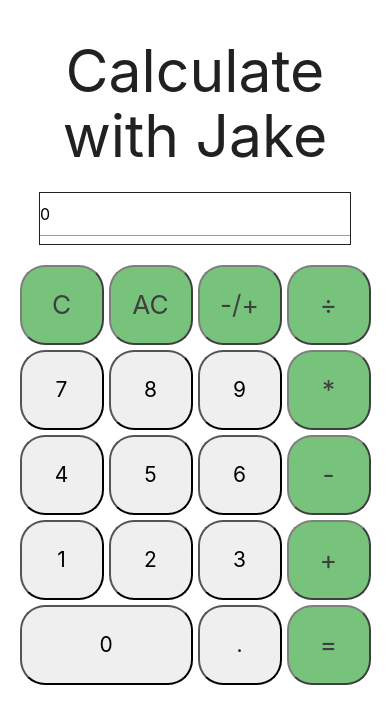
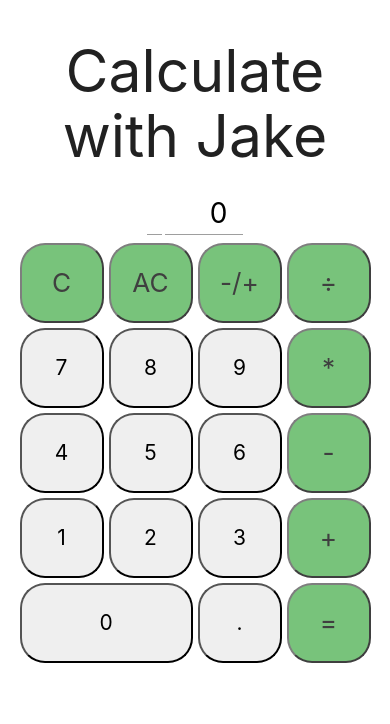
Before and after one commit to okeefem2/herwaldt-calculator, a plain HTML site: page index.html in a window 390 px wide. Drawn offline with nearby package versions, Linux system fonts and the light colour scheme.

Commit message:
update input to be num

```diff
--- a/index.html
+++ b/index.html
@@ -18,8 +18,13 @@
         <h1 class="center">Calculate with Jake</h1>
 
         <div class="topCalc">
-            <div class="calcField">
-                <input type="text" class="calcDisplay" id="calc" value=0>
+            <div class="output">
+                <div class="opField">
+                    <input type="text" class="opDisplay" id="op">
+                </div>
+                <div class="calcField">
+                    <input type="number" class="calcDisplay" id="calc" value=0>
+                </div>
             </div>
         </div>
 
--- a/main.js
+++ b/main.js
@@ -4,15 +4,22 @@
 let op;
 
 function inputNum(number) {
+    const numberString = document.getElementById("calc").value;
+
+    if (isNaN(numberString)) {
+        // Show error
+        return;
+    }
+    const number = Number(numberString);
     //if value is 0 then it is replaced by selected value. Otherwise adds to display value
-            if(document.getElementById("calc").value==0 || isNaN(document.getElementById("calc").value) ){
-                if(document.getElementById("calc").value == 0 + "."){
+    if (document.getElementById("calc").value == 0 || isNaN(document.getElementById("calc").value) ){
+        if (document.getElementById("calc").value == 0 + ".") {
             //nested if to account for 0. being treated as NaN
             document.getElementById("calc").value = document.getElementById("calc").value + number;
-                }else{
+        } else {
             document.getElementById("calc").value = number;
         }
-            }else{
+    } else {
         document.getElementById("calc").value = document.getElementById("calc").value + number;
     }
 }
@@ -75,11 +82,25 @@
 function calculate(){
     if(val1 == undefined || op == undefined || isNaN(document.getElementById("calc").value)){
         //do nothing if all variables are not defined or input value is not a number.
-                    //!!!Val2 is equal is in the input field at time of calculation
+            //!!!Val2 is equal to the input field at time of calculation
     } else {
-                document.getElementById("calc").value = "...Loading answer";
+        val2 = document.getElementById("calc").value
+        document.getElementById("calc").value = val1 + val2;
         val1 =undefined;
         val2 =undefined;
         op = undefined;
     }
 }
+
+function doCalculation(number1, number2, operator) {
+    switch (operator) {
+        case '+':
+            return number1 + number2;
+        case '-':
+            return number1 - number2;
+        case '*':
+            return number1 * number2;
+        default:
+            return 0;
+    }
+}
--- a/style.css
+++ b/style.css
@@ -29,13 +29,33 @@
 }
 
 .calcField {
-    width: 25%;
+    width: 84%;
     margin: 0 auto;
-    border-style: 1px solid;
 }
 
-.topCalc {
-    margin: 20px 0;
+.opField {
+    width: 15%;
+    margin: 0 auto;
+}
+
+.topCalc{
+    justify-content: center;
+    display: flex;
+}
+
+.output {
+    width: 25%;
+    display: flex;
+}
+
+#calc{
+    text-align: right;
+    font-size: 2em;
+}
+
+#op{
+    text-align: center;
+    font-size: 2em;
 }
 
 
@@ -54,8 +74,7 @@
     .calcField {
         width: 80%;
         margin: 0 auto;
-        border-style: solid;
-        border-width: 1px;
+        border-style: solid 1px;
     }
 
     .calculator .operator {
```
Lines whose indentation alone changed are shown as unchanged.
